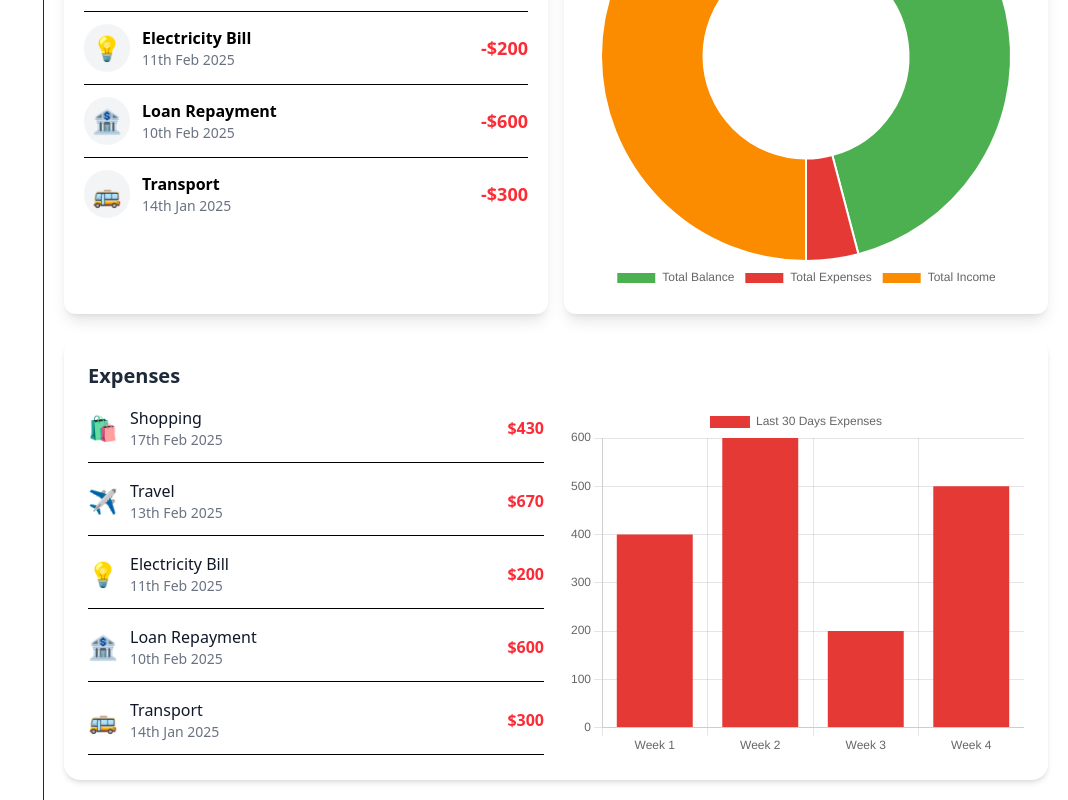
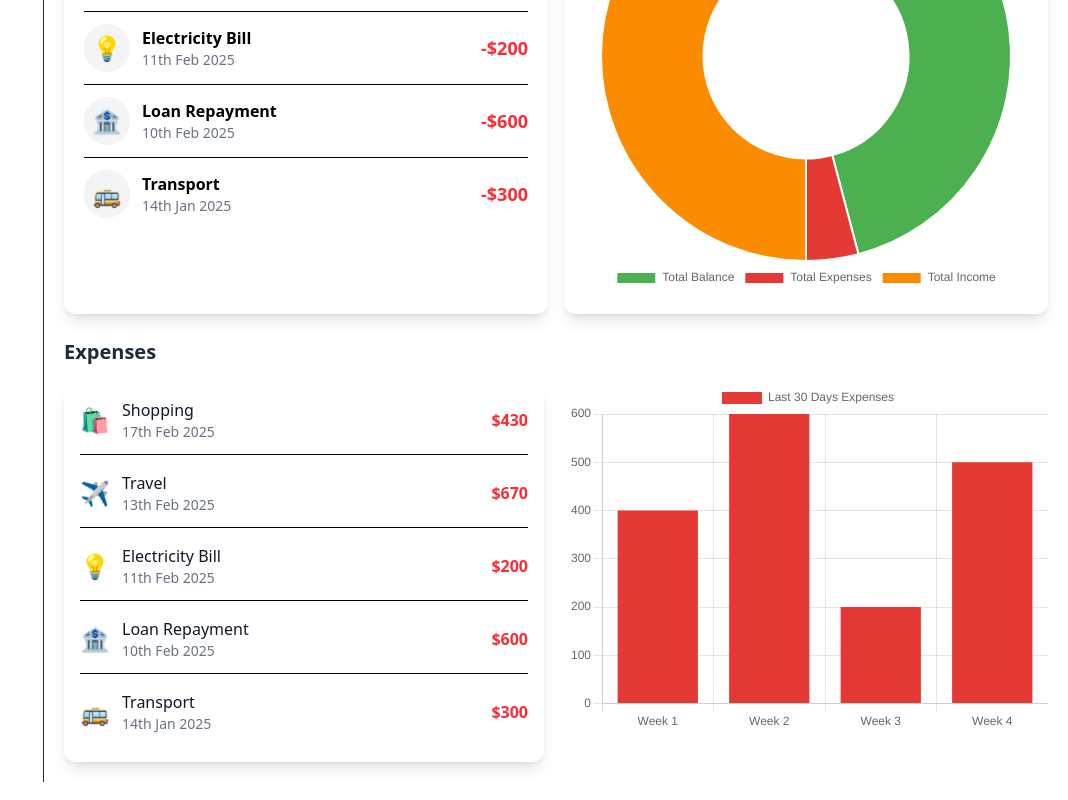
Before and after one commit to jlcarrascof/vue3-expense-tracker, a Vue app: page /dashboard in a window 1280 px wide. Shown: the part 386-1186 px from the top of the page, without its empty margins (212-1280 px from the left). Built offline with nearby package versions, Linux system fonts and the light colour scheme; sample sign-in values are in the browser's storage.

Commit message:
style: enhance layout and structure of expense list in ExpensesSection for improved readability

```diff
--- a/src/components/ExpensesSection.vue
+++ b/src/components/ExpensesSection.vue
@@ -40,16 +40,17 @@
 </script>
 
 <template>
-  <div class="bg-white p-6 rounded-2xl shadow-md mt-6">
+  <div class="mt-6">
     <h2 class="text-xl font-bold text-gray-800 mb-4">Expenses</h2>
 
     <div class="grid grid-cols-1 md:grid-cols-2 gap-6 min-h-[350px]">
       <!-- Lista de Gastos -->
+      <div class="bg-white p-4 rounded-xl shadow-lg h-full">
         <div class="flex flex-col space-y-4">
           <div
             v-for="expense in expenses"
             :key="expense.id"
-          class="flex items-center justify-between border-b pb-3"
+            class="flex items-center justify-between border-b last:border-none pb-3"
           >
             <span class="text-2xl">{{ expense.icon }}</span>
             <div class="flex-1 ml-3">
@@ -61,6 +62,7 @@
             </p>
           </div>
         </div>
+      </div>
 
       <!-- Gráfico de Gastos -->
       <div class="h-[350px]">
```
Lines whose indentation alone changed are shown as unchanged.
